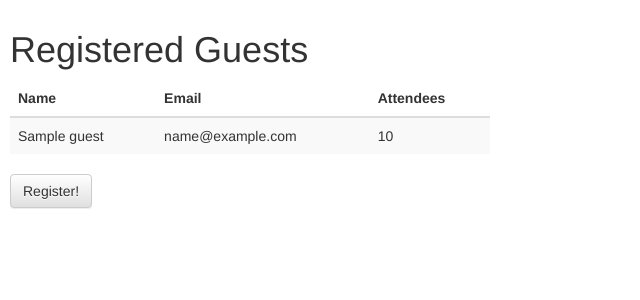
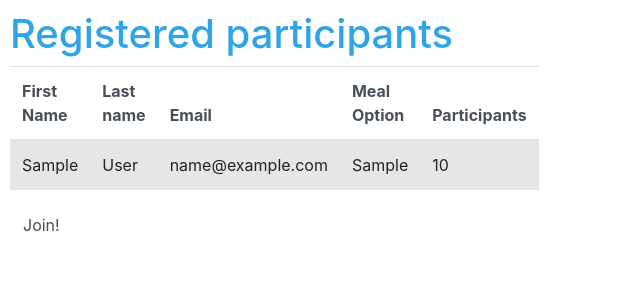
Before and after one commit to Yanka13/guest_app, a Flask app: page / in a window 1280 px wide. Shown: the top 300 px of the page, without its empty margins (0-640 px from the left). Run offline with Flask 2, Linux system fonts and the light colour scheme; tables that the repository leaves empty hold one stand-in row (values such as "Sample post"); some libraries are stand-ins or nearby versions.

Commit message:
Improve design

```diff
--- a/app/app.py
+++ b/app/app.py
@@ -17,27 +17,33 @@
 from models import *
 
 @app.route('/')
-def view_registered_guests():
+def view_guests():
     guests = Guest.query.all()
     return render_template('guest_list.html', guests=guests)
 
 
-@app.route('/register', methods = ['GET'])
+@app.route('/join', methods = ['GET'])
 def view_registration_form():
-    return render_template('guest_registration.html')
+    return render_template('guest_registration_form.html')
 
 
-@app.route('/register', methods = ['POST'])
-def register_guest():
-    name = request.form.get('name')
+@app.route('/join', methods = ['POST'])
+def join_guest():
+    first_name = request.form.get('first_name')
+    last_name = request.form.get('last_name')
     email = request.form.get('email')
+
+    meal_option = request.form.get('meal_option')
+    if not meal_option or meal_option == '':
+        meal_option = "vegetarian"
+
     group_size = request.form.get('group_size')
     if not group_size or group_size=='':
         group_size = 1
 
-    guest = Guest(name, email, group_size)
+    guest = Guest(first_name, last_name, email, meal_option, group_size)
     database.session.add(guest)
     database.session.commit()
 
     return render_template('guest_confirmation.html',
-        name=name, email=email, group_size=group_size)
+    first_name=first_name, last_name=last_name, email=email, meal_option=meal_option, group_size=group_size)
--- a/app/templates/base.html
+++ b/app/templates/base.html
@@ -3,12 +3,14 @@
 <head>
     {% block head %}
     <title>{% block title %}{% endblock %}</title>
-    <link rel="stylesheet" href="https://maxcdn.bootstrapcdn.com/bootstrap/3.3.7/css/bootstrap.min.css"
-    integrity="sha384-BVYiiSIFeK1dGmJRAkycuHAHRg32OmUcww7on3RYdg4Va+PmSTsz/K68vbdEjh4u" crossorigin="anonymous">
-    <link rel="stylesheet" href="https://maxcdn.bootstrapcdn.com/bootstrap/3.3.7/css/bootstrap-theme.min.css"
-    integrity="sha384-rHyoN1iRsVXV4nD0JutlnGaslCJuC7uwjduW9SVrLvRYooPp2bWYgmgJQIXwl/Sp" crossorigin="anonymous">
-    <script src="https://maxcdn.bootstrapcdn.com/bootstrap/3.3.7/js/bootstrap.min.js"
-    integrity="sha384-Tc5IQib027qvyjSMfHjOMaLkfuWVxZxUPnCJA7l2mCWNIpG9mGCD8wGNIcPD7Txa" crossorigin="anonymous">
+    <link rel="stylesheet" href="https://cdn.jsdelivr.net/npm/bootstrap@5.2.2/dist/css/bootstrap.min.css"
+      integrity="sha384-Zenh87qX5JnK2Jl0vWa8Ck2rdkQ2Bzep5IDxbcnCeuOxjzrPF/et3URy9Bv1WTRi" crossorigin="anonymous">
+    <link rel="stylesheet" href="https://cdn.jsdelivr.net/npm/@fortawesome/fontawesome-free@6.2.0/css/fontawesome.min.css"
+      integrity="sha384-z4tVnCr80ZcL0iufVdGQSUzNvJsKjEtqYZjiQrrYKlpGow+btDHDfQWkFjoaz/Zr" crossorigin="anonymous">
+  <link rel="stylesheet" href="https://cdn.jsdelivr.net/npm/bootswatch@4.5.2/dist/cerulean/bootstrap.min.css"
+    integrity="sha384-3fdgwJw17Bi87e1QQ4fsLn4rUFqWw//KU0g8TvV6quvahISRewev6/EocKNuJmEw" crossorigin="anonymous">
+    <script src="https://cdn.jsdelivr.net/npm/bootstrap@5.2.2/dist/js/bootstrap.min.js"
+      integrity="sha384-IDwe1+LCz02ROU9k972gdyvl+AESN10+x7tBKgc9I5HFtuNz0wWnPclzo6p9vxnk" crossorigin="anonymous"></script>
     </script>
     {% endblock %}
 </head>
--- a/app/templates/guest_list.html
+++ b/app/templates/guest_list.html
@@ -1,28 +1,32 @@
 {% extends "base.html" %}
-{% block title %}Registered Guests{% endblock %}
+{% block title %}Registered participants{% endblock %}
 {% block head %}
   {{ super() }}
 {% endblock %}
 {% block content %}
-  <h1>Registered Guests</h1>
+  <h1>Registered participants</h1>
   <table class="table table-striped">
   <thead>
   <tr>
-    <th>Name</th>
+    <th>First Name</th>
+    <th>Last name</th>
     <th>Email</th>
-    <th>Attendees</th>
+    <th>Meal Option</th>
+    <th>Participants</th>
   </tr>
   </thead>
   <tbody>
   {% for guest in guests %}
     <tr>
-    <td>{{ guest.name }}</td>
+    <td>{{ guest.first_name }}</td>
+    <td>{{ guest.last_name }}</td>
     <td>{{ guest.email }}</td>
+    <td>{% if guest.meal_option %}{{ guest.meal_option }}{% else %}"vegetarian"{% endif %}</td>
     <td>{% if guest.group_size %}{{ guest.group_size }}{% else %}1{% endif %}</td>
     </tr>
   {% endfor %}
 </table>
 <p class="navbar-btn">
-  <a href="/register" class="btn btn-default">Register!</a>
+  <a href="/join" class="btn btn-default">Join!</a>
 </p>
 {% endblock %}
```
Also changed, not shown: app/models.py (+7 -3 lines), app/templates/guest_confirmation.html (+7 -5 lines), app/templates/guest_registration.html (deleted, +0 -26 lines), app/templates/guest_registration_form.html (added, +38 -0 lines), README.md (added), app/README.md (deleted), app/database.sqlite (added).
